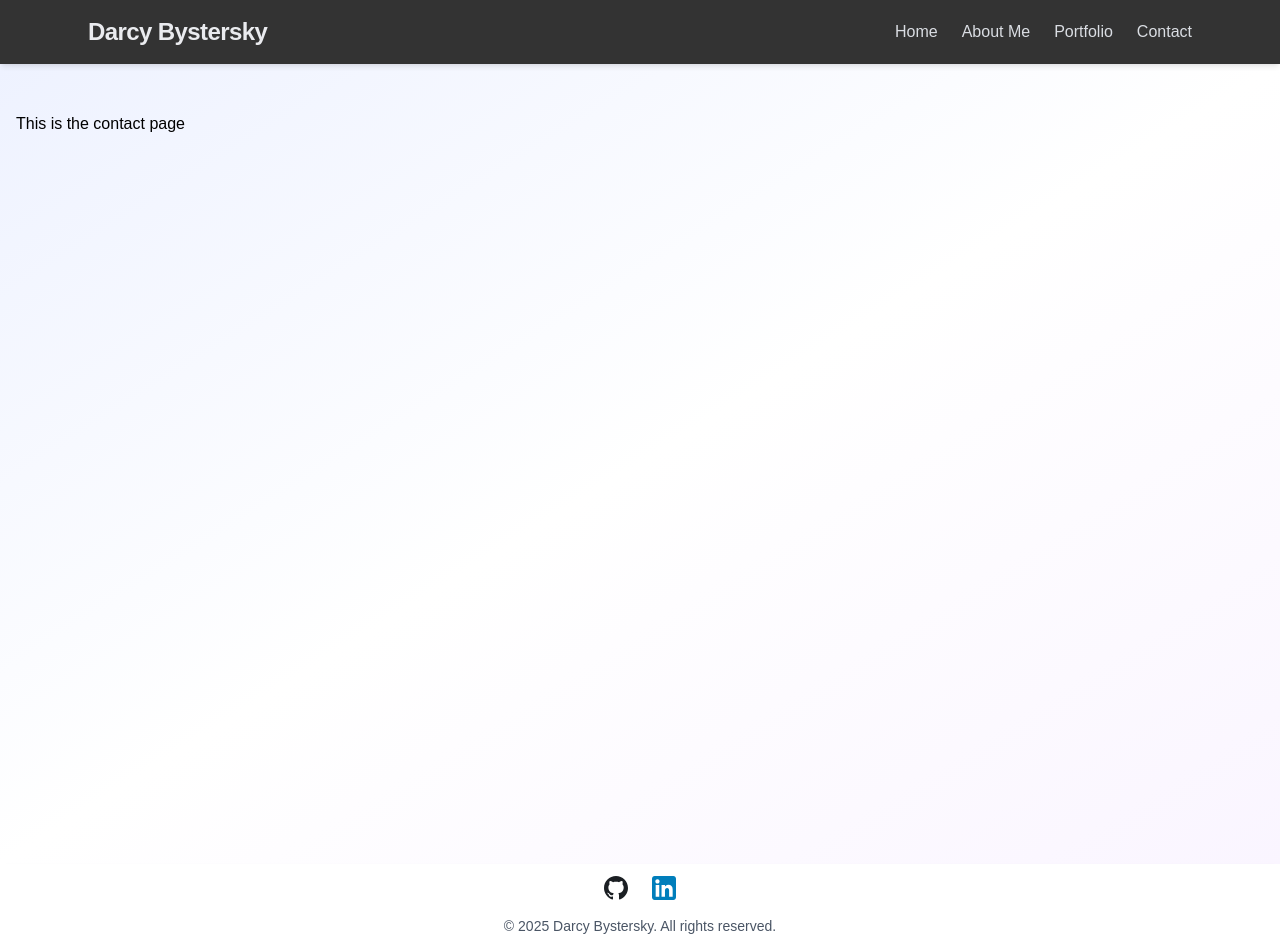
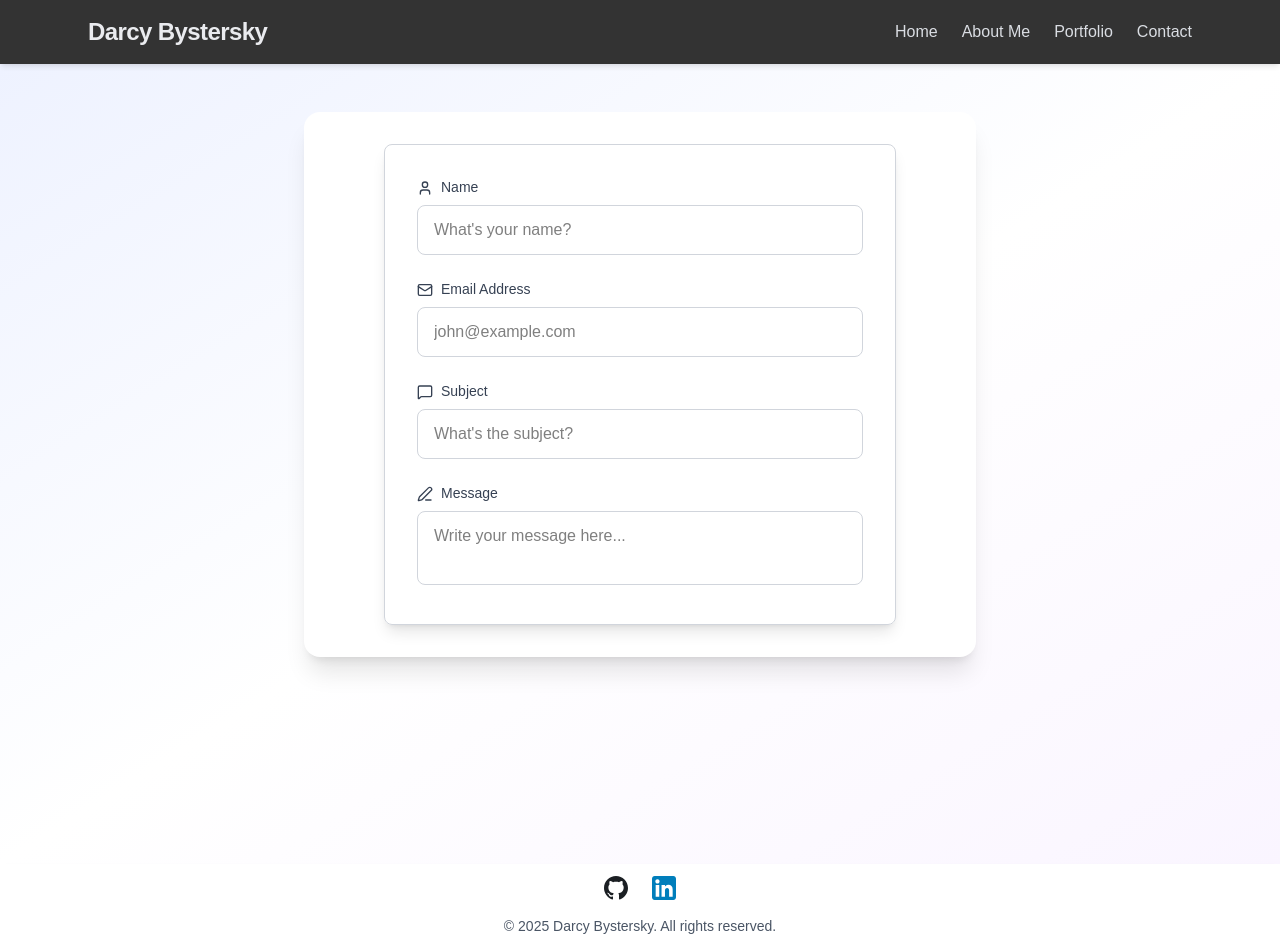
Before and after one commit to dBystersky/portfolio_website, a Next.js app: page /contact in a window 1280 px wide. Built offline with nearby package versions, Linux system fonts and the light colour scheme.

Commit message:
Added form to contact page (non-functional)

```diff
--- a/app/contact/page.tsx
+++ b/app/contact/page.tsx
@@ -1,6 +1,6 @@
 "use client";
 import { ChangeEvent, useState } from "react";
-import { Mail, User, MessageSquare, Send } from "lucide-react";
+import { Mail, User, MessageSquare, PenLine, Send } from "lucide-react";
 
 import WebsiteHeader from "../components/header";
 import WebsiteFooter from "../components/footer";
@@ -46,9 +46,77 @@ export default function ContactPage() {
     <>
       <WebsiteHeader />
 
-      <main className="min-h-screen from-indigo-50 via-white to-purple-50 py-12 px-4 bg-gradient-to-br text-black">
-          <h1>This is the contact page</h1>
-      </main>
+      <div className="min-h-screen from-indigo-50 via-white to-purple-50 py-12 px-4 bg-gradient-to-br text-black">
+        <div className="max-w-2xl mx-auto">
+          <div className="bg-white p-8 shadow-xl rounded-2xl" >
+            <form onSubmit={handleSubmit} className="space-y-6 max-w-lg mx-auto p-8 border border-gray-300 rounded-lg shadow-lg">
+              <div>
+                <label htmlFor="name" className="block text-sm font-medium text-gray-700 mb-2">
+                  <User className="inline w-4 h-4 mr-2" />
+                  Name
+                </label>
+                <input
+                  type="text"
+                  id="name"
+                  name="name"
+                  value={formData.name}
+                  onChange={handleChange}
+                  required
+                  placeholder="What's your name?"
+                  className="w-full px-4 py-3 rounded-lg border border-gray-300 focus:ring-2 focus:ring-indigo-500 focus:border-transparent transition"
+                  />
+              </div>
+              <div>
+                <label htmlFor="email" className="block text-sm font-medium text-gray-700 mb-2">
+                  <Mail className="inline w-4 h-4 mr-2" />
+                  Email Address
+                </label>
+                <input
+                  type="email"
+                  id="email"
+                  name="email"
+                  value={formData.email}
+                  onChange={handleChange}
+                  required
+                  placeholder="john@example.com"
+                  className="w-full px-4 py-3 rounded-lg border border-gray-300 focus:ring-2 focus:ring-indigo-500 focus:border-transparent transition"
+                  />
+              </div>
+              <div>
+                <label htmlFor="subject" className="block text-sm font-medium text-gray-700 mb-2">
+                  <MessageSquare className="inline w-4 h-4 mr-2" />
+                  Subject
+                </label>
+                <input
+                  type="text"
+                  id="subject"
+                  name="subject"
+                  value={formData.subject}
+                  onChange={handleChange}
+                  required
+                  placeholder="What's the subject?"
+                  className="w-full px-4 py-3 rounded-lg border border-gray-300 focus:ring-2 focus:ring-indigo-500 focus:border-transparent transition"
+                  />
+              </div>
+              <div>
+                <label htmlFor="message" className="block text-sm font-medium text-gray-700 mb-2">
+                  <PenLine className="inline w-4 h-4 mr-2" />
+                  Message
+                </label>
+                <textarea
+                  id="message"
+                  name="message"
+                  value={formData.message}
+                  onChange={handleChange}
+                  required
+                  placeholder="Write your message here..."
+                  className="w-full px-4 py-3 border border-gray-300 rounded-lg transition resize-none focus:ring-2 focus:ring-indigo-500 w-full focus:border-transparent"
+                  />
+              </div>
+            </form>
+          </div>
+        </div>
+      </div>
 
       <WebsiteFooter />
 
```
